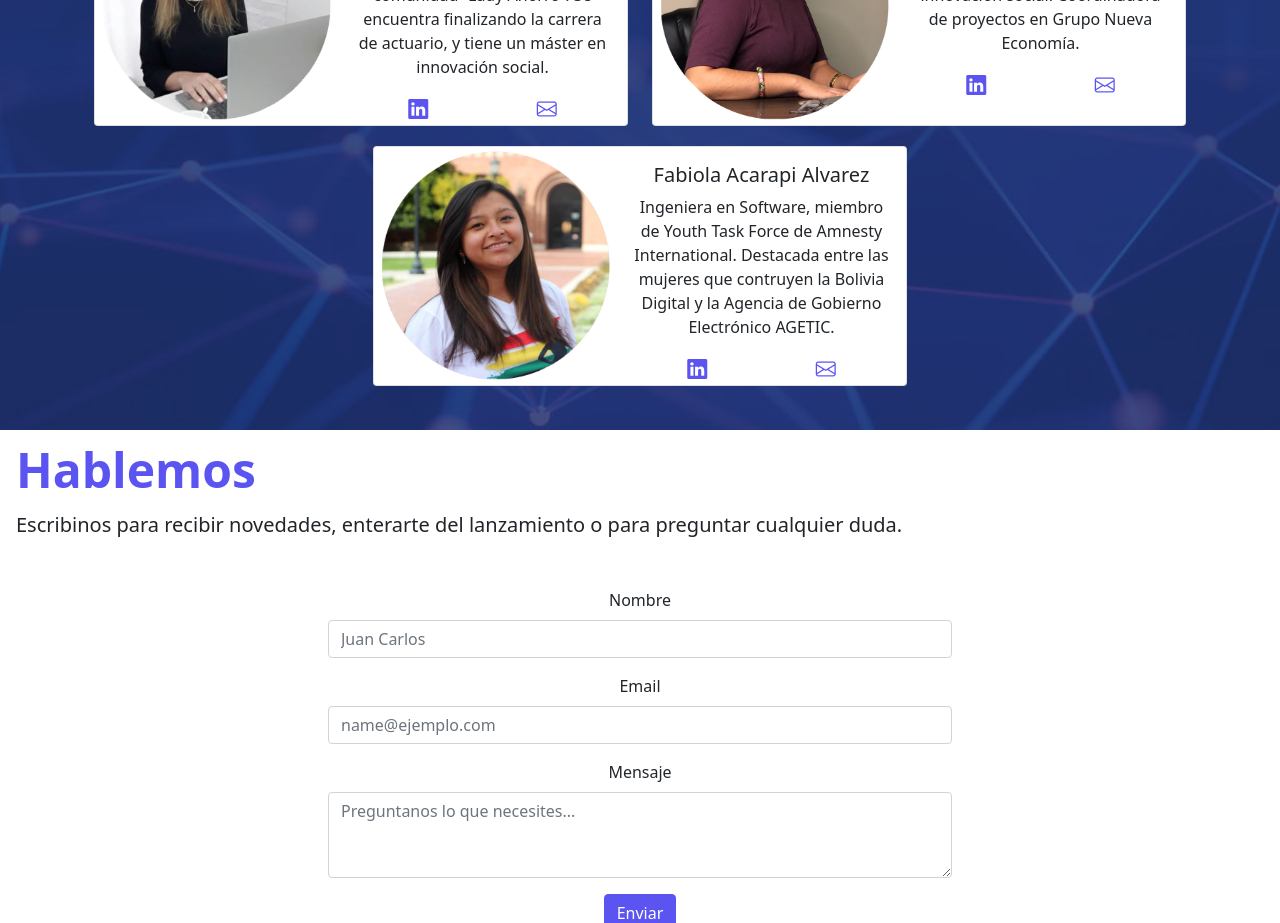
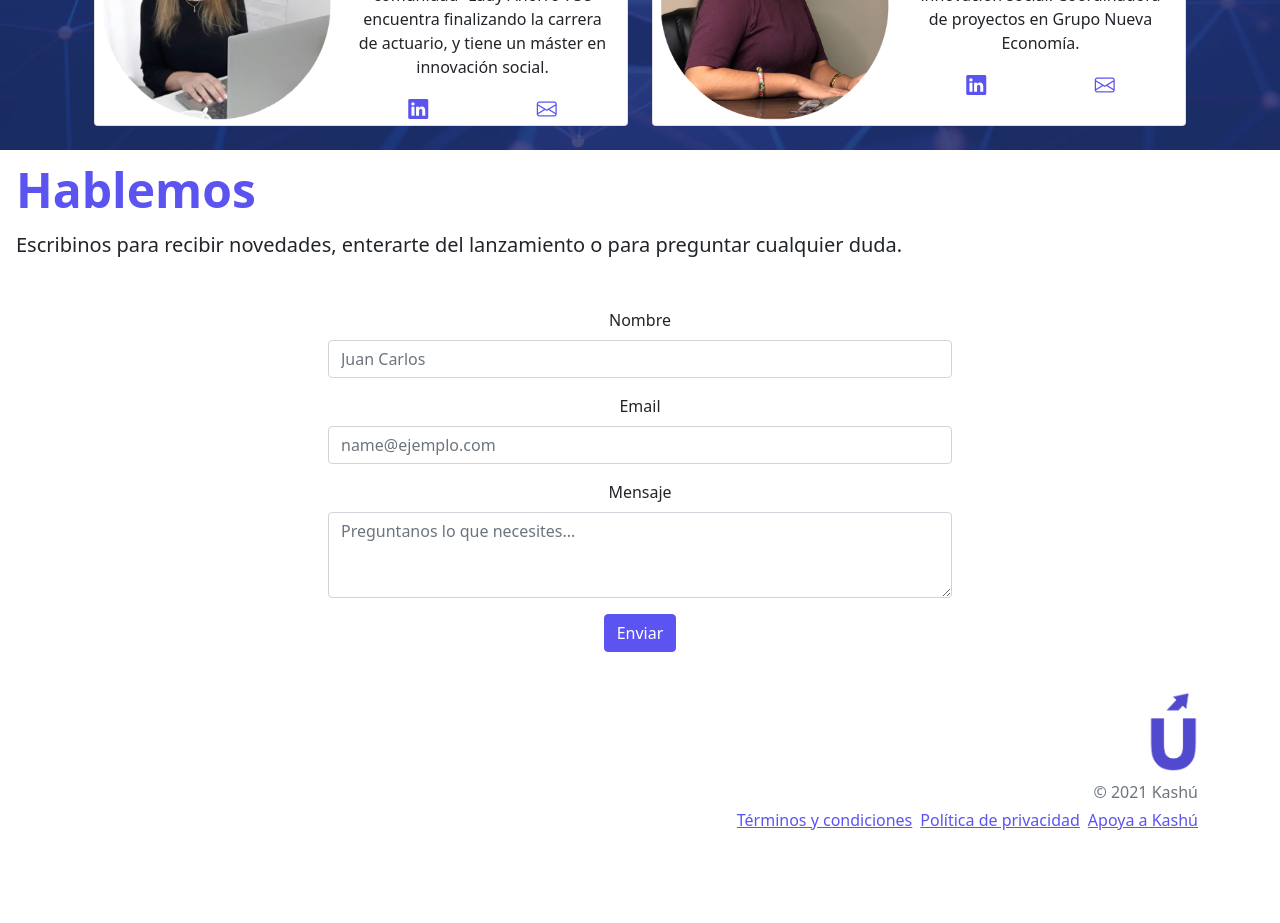
Before and after one commit to Cufavarela/kashuWeb, a React (Create React App) app: page / in a window 1280 px wide. Shown: the part 1580-2503 px from the top of the page. After the commit the page ends 2428 px from the top, so only its background shows below. Built offline with nearby package versions, Linux system fonts and the light colour scheme.

Commit message:
remove cto

```diff
--- a/package.json
+++ b/package.json
@@ -21,7 +21,7 @@
   "scripts": {
     "predeploy": "npm run build",
     "deploy": "gh-pages -d build",
-    "start": "react-scripts start",
+    "start": "react-scripts --openssl-legacy-provider start",
     "build": "react-scripts build",
     "test": "react-scripts test",
     "eject": "react-scripts eject"
--- a/src/Components/AboutUs.js
+++ b/src/Components/AboutUs.js
@@ -81,7 +81,7 @@ function AboutUs() {
               </Card>
             </Col>
           </Row>
-          <Row>
+          {/* <Row>
             <Col className="thirdCardColumn">
               <Card className="personalCard">
                 <Card.Img src={fabi} className="personalPic no-display" />
@@ -107,7 +107,7 @@ function AboutUs() {
                 </Card.Body>
               </Card>
             </Col>
-          </Row>
+          </Row> */}
         </Container>
       </div>
     </>
```
Also changed, not shown: 1 other file (tests, documents, lock files or other folders).
